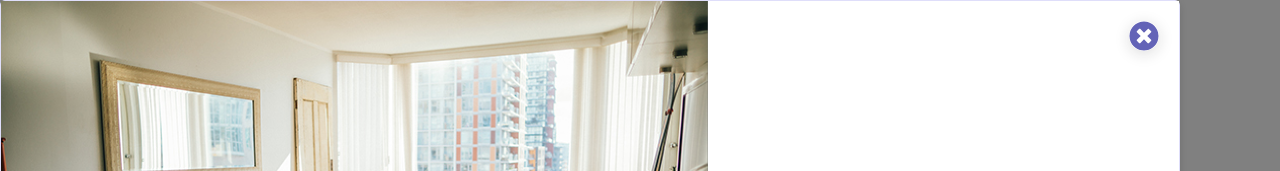
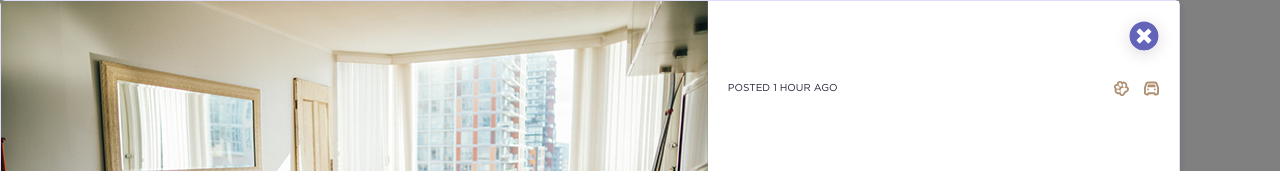
Before and after one commit to JuanTValdez/Living-in-the-Six, a React (Create React App) app: page / in a window 1280 px wide. Shown: the top 171 px of the page. Built offline with nearby package versions, Linux system fonts and the light colour scheme.

Commit message:
added time posted and perks icons

```diff
--- a/src/components/ViewDetails.js
+++ b/src/components/ViewDetails.js
@@ -5,6 +5,8 @@ import Garbage from '../images/icon-garbage.svg';
 import Heating from '../images/icon-heating.svg';
 import Recycling from '../images/icon-recycling.svg';
 import Water from '../images/icon-water.svg';
+import Pets from '../images/pets.svg';
+import Parking from '../images/parking.svg';
 import CloseBtn from '../images/times-circle-solid.svg';
 
 export default function ViewDetails() {
@@ -46,6 +48,14 @@ export default function ViewDetails() {
 				<div className='info-container'>
 					{/* close-btn class is in Global Variables stylesheet */}
 					<img className='close-btn' src={CloseBtn} alt='' />
+
+					<div className='time-posted'>
+						<p className='font-size-10'>Posted 1 hour ago</p>
+						<div className='perks'>
+							<img src={Pets} alt='' />
+							<img src={Parking} alt='' />
+						</div>
+					</div>
 				</div>
 			</div>
 		</div>
--- a/src/styles/ViewDetails.css
+++ b/src/styles/ViewDetails.css
@@ -114,10 +114,36 @@ body {
 .info-container {
   grid-column: 4/7;
   grid-row: 1/17;
-  /* border-left: solid 1px var(--light-periwinkle); */
   background-color: var(--white);
 
   & .close-btn {
     margin: 2rem 2rem 0 auto;
   }
+
+
 }
+
+.time-posted {
+  display: flex;
+  justify-content: space-between;
+  align-items: center;
+  margin: 3rem 2rem;
+
+  & p {
+    font-family: "Gotham-Book";
+    text-transform: uppercase;
+
+    color: var(--dark);
+  }
+
+  & .perks {
+    display: flex;
+    justify-content: space-between;
+    gap: 1.5rem;
+
+    & img {
+      width: 1.5rem;
+      height: 1.5rem;
+    }
+  }
+}
```
